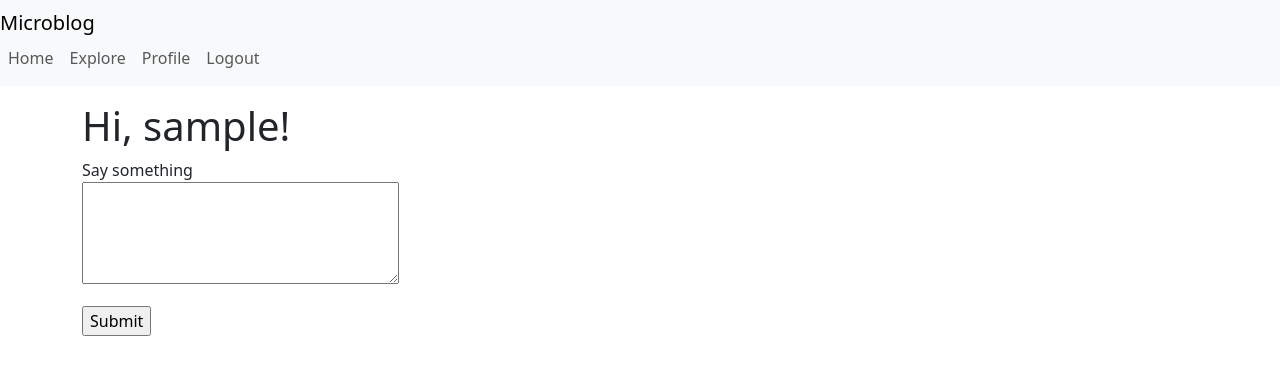
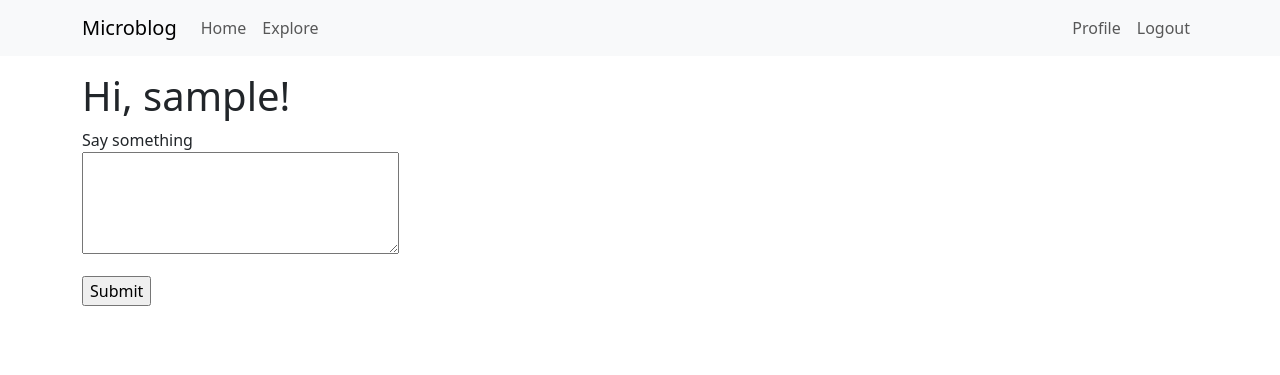
Before and after one commit to NguyenVietThanhAn1/Microblog, a Flask app: page / in a window 1280 px wide. Shown: the top 375 px of the page. Run offline with Flask 3, Linux system fonts and the light colour scheme; the visitor is signed in with stand-in values (Sample User, id 1); data comes from the database, SQL or seed files in the repository; data that the repository does not hold is empty.

Commit message:
facelift

```diff
--- a/app/templates/base.html
+++ b/app/templates/base.html
@@ -1,6 +1,5 @@
 <!doctype html>
 <html lang="en">
-<html>
     <head>
         <meta charset="utf-8">
         <meta name="viewport" content="width=device-width, initial-scale=1">
@@ -17,7 +16,7 @@
     </head>
     <body>
         <nav class="navbar navbar-expand-lg bg-body-tertiary">
-            <div class "container">
+            <div class="container">
                 <a class="navbar-brand" hred="{{url_for('index')}}">Microblog</a>
                 <button class = "navbar-toggler" type="button" data-bs-toggle="collapse" data-bs-target="#navbarSupportedContent" aria-controls="navbarSupportedContent" aria-expanded="false" aria-label="Toggle navigation">
                     <span class="navbar-toggle-icon"></span>
```
